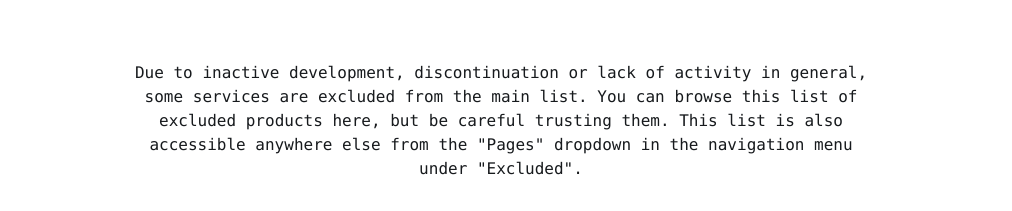
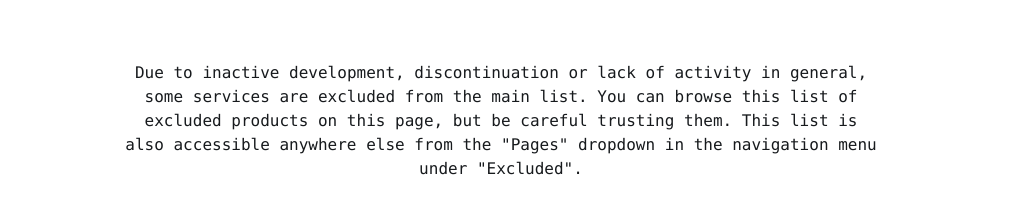
Before and after one commit to Uvacoder/encrypted-collection-airtable, a Vue app: page /excluded in a window 1280 px wide. Shown: the part 137-348 px from the top of the page, without its empty margins (139-1151 px from the left). Built offline with nearby package versions, Linux system fonts and the light colour scheme; a web font is replaced by a local one.

Commit message:
fix: modify some page descriptions once more

```diff
--- a/src/views/Excluded.vue
+++ b/src/views/Excluded.vue
@@ -2,7 +2,7 @@
     <div id='excluded'>
         <p>
             Due to inactive development, discontinuation or lack of activity in general, some services are excluded from the main list.
-            You can browse this list of excluded products here, but be careful trusting them.
+            You can browse this list of excluded products on this page, but be careful trusting them.
             This list is also accessible anywhere else from the "Pages" dropdown in the navigation menu under "Excluded".
         </p>
         <div class="product-list">
--- a/src/views/Watchlist.vue
+++ b/src/views/Watchlist.vue
@@ -3,7 +3,7 @@
         <p>
             There are some services that don't currently have such encryption but plan to itegrate it into their products.
             These services either have encryption as a current beta feature or as a likely future feature on their roadmap.
-            They can be accessed here.
+            They can be accessed on this page.
             This list is also accessible anywhere else from the "Pages" dropdown in the navigation menu under "Watchlist".
         </p>
         <div class="product-list">
```
